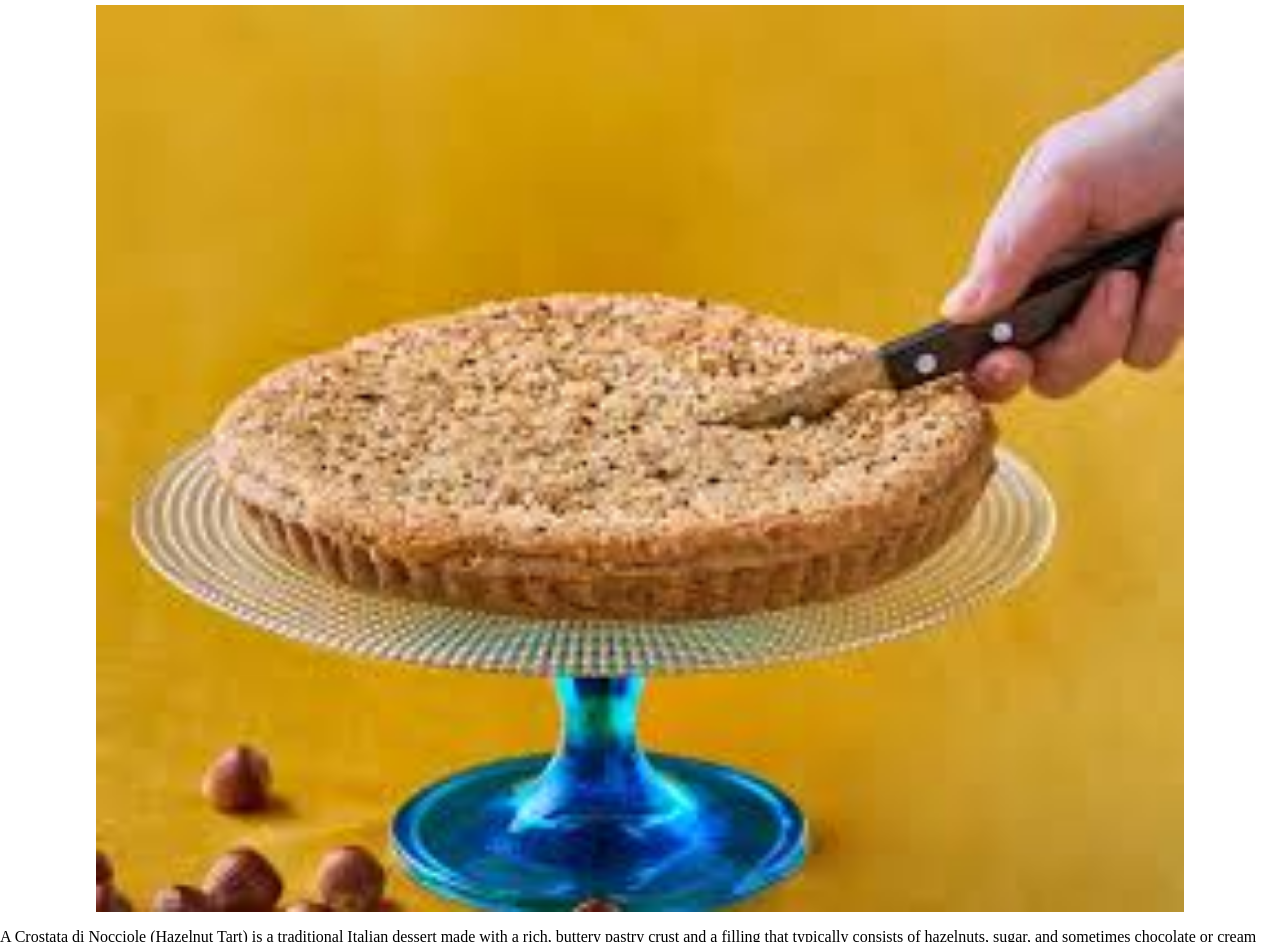
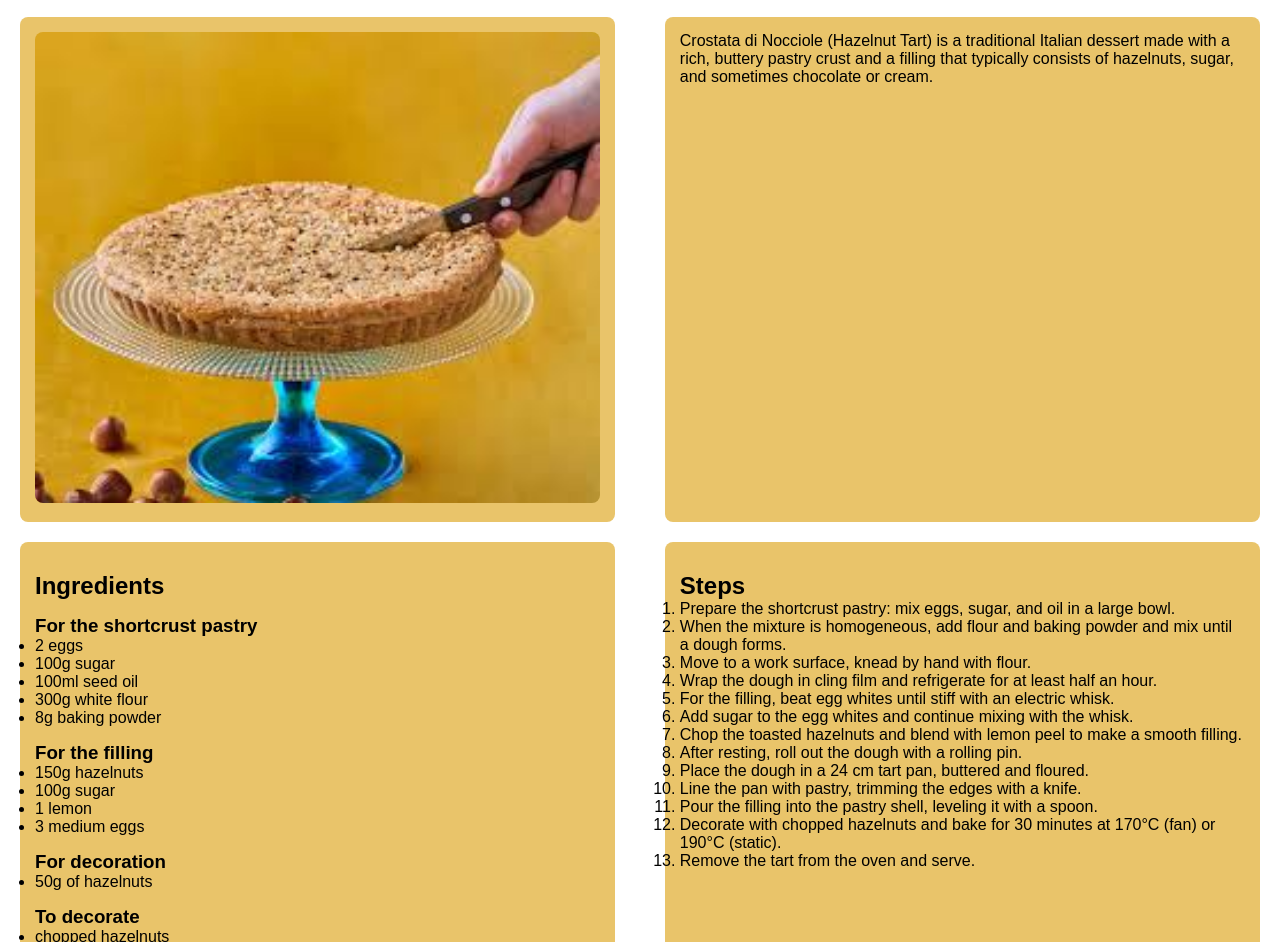
Before and after one commit to gr3yj0rd1/odin-recipes, a website: page recipes/crostata_alle_nocciole.html in a window 1280 px wide. Shown: the part 80-1022 px from the top of the page. Drawn offline with Linux system fonts and the light colour scheme; files that its build step writes are made by us from their sources; files whose address does not match are found by name.

Commit message:
fix: work on layout with boxes

```diff
--- a/recipes/crostata_alle_nocciole.html
+++ b/recipes/crostata_alle_nocciole.html
@@ -4,18 +4,31 @@
 <head>
     <meta charset="UTF-8">
     <meta name="viewport" content="width=device-width, initial-scale=1.0">
-    <link rel="stylesheet" href="/home/seba/Repos/odin-recipes/style.css">
+    <link rel="stylesheet" href="/home/seba/Repos/odin-recipes/stylepages.css">
     <title>Crostata</title>
 </head>
 
 <body>
-   <h1 class="header">Crostata alle nocciole</h1>
-   <div class="image">
-   <img src="/home/seba/Repos/odin-recipes/images/crostata_alle_nocciole.jpeg" alt="Crostata alle nocciole"></div>
-   <p>A Crostata di Nocciole (Hazelnut Tart) is a traditional Italian dessert made with a rich, buttery pastry crust and a filling that typically consists of hazelnuts, sugar, and sometimes chocolate or cream</p>
+    <header>
+       <h1>Crostata alle nocciole</h1>
+    </header>
 
-   <h2 class="header">Ingredients</h2>
-   <h3>for the shortcrust pastry</h3>
+    <main class="content">
+        <div class="top-row">
+            <div class="box">
+                <img src="/home/seba/Repos/odin-recipes/images/crostata_alle_nocciole.jpeg" alt="Crostata alle nocciole">
+            </div>
+            <div class="box">
+                <div class="text">
+                    <p>Crostata di Nocciole (Hazelnut Tart) is a traditional Italian dessert made with a rich, buttery pastry crust and a filling that typically consists of hazelnuts, sugar, and sometimes chocolate or cream.</p>
+                </div>
+            </div>
+        </div>
+
+        <div class="bottom-row">
+            <div class="box">
+                <h2>Ingredients</h2>
+                <h3>For the shortcrust pastry</h3>
                 <ul class="list">
                     <li>2 eggs</li>
                     <li>100g sugar</li>
@@ -23,37 +36,45 @@
                     <li>300g white flour</li>
                     <li>8g baking powder</li>
                 </ul>
-   <h3>for the filling</h3>
+                <h3>For the filling</h3>
                 <ul class="list">
                     <li>150g hazelnuts</li>
                     <li>100g sugar</li>
-        <li>1 lemons</li>
+                    <li>1 lemon</li>
                     <li>3 medium eggs</li>
                 </ul>
-
-   <h3>for decoration</h3>
+                <h3>For decoration</h3>
                 <ul class="list">
                     <li>50g of hazelnuts</li>
                 </ul>
-   <h3>to decorate</h3>
+                <h3>To decorate</h3>
                 <ul>
                     <li>chopped hazelnuts</li>
                 </ul>
+            </div>
+            <div class="box">
                 <h2>Steps</h2>
                 <ol>
-        <li>Let's prepare the shortcrust pastry: mix the eggs, sugar and oil with a spoon in a large bowl.</li>
-        <li>When we obtain a homogeneous mixture, we add the flour and the baking powder, continuing to mix in the bowl until we obtain a workable dough.
-        <li>Let's move onto the work surface and knead by hand with the help of a handful of flour.
-        <li>Once the dough is smooth, wrap it in cling film and put it in the fridge for at least half an hour.
-        <li>For the filling, first beat the egg whites until stiff with an electric whisk.
-        <li>Add the sugar to the egg whites and continue mixing with the whisk.</li>
-        <li>Finely chop the toasted hazelnuts using a food processor, then add them to the filling together with the grated lemon peel and blend until smooth.</li>
-        <li>Once the resting time has elapsed, we take the pastry and roll it out using flour and a rolling pin.</li>
-        <li>We roll the dough in the rolling pin and place it in a 24 cm diameter tart pan, buttered and floured.</li>
-        <li>Carefully line the pan with the pastry, then remove the excess edges using the back of a knife.</li>
-        <li>Pour the filling into the pastry shell and level it with the back of a spoon.</li>
-        <li>We decorate the surface with chopped hazelnuts and bake in a preheated oven for about 30 minutes, at 170 °C if it is fan-assisted or at 190 °C if it is static.</li>
-        <li>Let's take our hazelnut tart out of the oven and serve it!</li>
+                    <li>Prepare the shortcrust pastry: mix eggs, sugar, and oil in a large bowl.</li>
+                    <li>When the mixture is homogeneous, add flour and baking powder and mix until a dough forms.</li>
+                    <li>Move to a work surface, knead by hand with flour.</li>
+                    <li>Wrap the dough in cling film and refrigerate for at least half an hour.</li>
+                    <li>For the filling, beat egg whites until stiff with an electric whisk.</li>
+                    <li>Add sugar to the egg whites and continue mixing with the whisk.</li>
+                    <li>Chop the toasted hazelnuts and blend with lemon peel to make a smooth filling.</li>
+                    <li>After resting, roll out the dough with a rolling pin.</li>
+                    <li>Place the dough in a 24 cm tart pan, buttered and floured.</li>
+                    <li>Line the pan with pastry, trimming the edges with a knife.</li>
+                    <li>Pour the filling into the pastry shell, leveling it with a spoon.</li>
+                    <li>Decorate with chopped hazelnuts and bake for 30 minutes at 170°C (fan) or 190°C (static).</li>
+                    <li>Remove the tart from the oven and serve.</li>
                 </ol>
+            </div>
+        </div>
+    </main>
+
+    <footer>
+       <p>&copy; 2025 Crostata Recipe</p>
+    </footer>
  </body>
  </html>
--- a/style.css
+++ b/style.css
@@ -1,34 +1,66 @@
-html, body {
-    height: 100%;
+<style>
+    * {
       margin: 0;
+      padding: 0;
+      box-sizing: border-box;
     }
 
-.header {
-    font-family: 'Arial', sans-serif;
-    font-size: 2.5rem;
-    color: #333;
-    text-align: center;
-    margin: 20px 0;
+    body {
+      display: flex;
+      flex-direction: column;
+      min-height: 100vh; /* Assicura che il footer rimanga in fondo */
+      font-family: Arial, sans-serif;
     }
 
-.image {
-    display: flex;
-    vertical-align: top;
-    justify-content: center;
+    .wrapper {
+      text-align: center;
+      padding: 20px;
     }
 
-
-.image img {
-    text-align: center;
-    width: 85%;
-    height: auto;
-    display: block;
-    margin: 0;
-    padding: 0;
+    .top-row {
+      display: flex;
+      justify-content: space-around;
+      padding: 20px;
+      gap: 20px;
     }
 
-.list {
-    font-size: 1.5rem;
+    .box {
+      flex: 1;
+      max-width: 45%;
+      border: 1px solid #ccc;
+      border-radius: 8px;
+      overflow: hidden;
+      background-color: #f4f4f4;
+    }
+
+    .box img {
+      width: 100%;
+      height: auto;
+    }
+
+    .text {
+      padding: 20px;
+      font-size: 16px;
+    }
+
+    .text li {
+      list-style-type: none;
+      margin: 5px 0;
+    }
+
+    .text a {
+      text-decoration: none;
+      color: #007BFF;
+    }
+
+    .text a:hover {
+      text-decoration: underline;
+    }
+
+    .footer {
+      background-color: #333;
+      color: white;
       text-align: center;
-    list-style: none;
+      padding: 10px;
+      margin-top: auto; /* Spinge il footer in fondo alla pagina */
     }
--- /dev/null
+++ b/stylepages.css
@@ -0,0 +1,58 @@
+* {
+    margin: 0;
+    padding: 0;
+    box-sizing: border-box;
+}
+
+body {
+    font-family: Arial, sans-serif;
+}
+
+header {
+    background-color: #f4a261;
+    text-align: center;
+    padding: 20px;
+}
+
+h1 {
+    color: white;
+}
+
+.content {
+    display: flex;
+    flex-direction: column;
+    padding: 20px;
+}
+
+.top-row, .bottom-row {
+    display: flex;
+    justify-content: space-between;
+    margin-bottom: 20px;
+}
+
+.box {
+    width: 48%;
+    padding: 15px;
+    background-color: #e9c46a;
+    border-radius: 8px;
+}
+
+img {
+    width: 100%;
+    border-radius: 8px;
+}
+
+.text {
+    margin-bottom: 20px;
+}
+
+h2, h3 {
+    margin-top: 15px;
+}
+
+footer {
+    background-color: #264653;
+    color: white;
+    text-align: center;
+    padding: 10px;
+}
```
Also changed, not shown: index.html (+19 -3 lines). Lines whose indentation alone changed are shown as unchanged.
